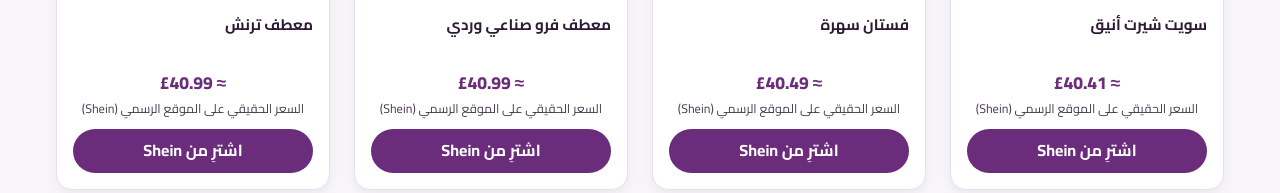
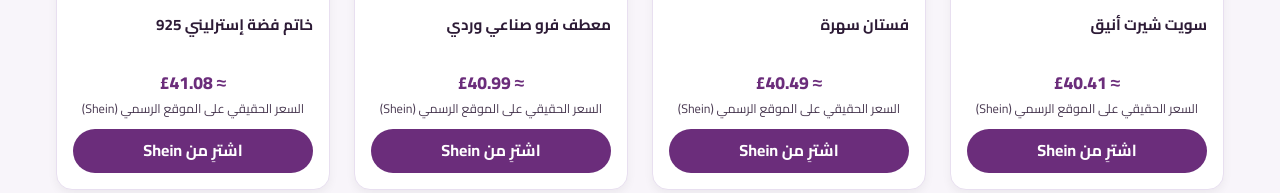
Before and after one commit to banafsajcom/.github.io, a plain HTML site: page index.html in a window 1280 px wide. Shown: the part 740-933 px from the top of the page. Drawn offline with Linux system fonts and the light colour scheme.

Commit message:
Update index.html

```diff
--- a/index.html
+++ b/index.html
@@ -133,7 +133,7 @@ const myProducts = [
   {"id":565426835,"name_ar":"سويت شيرت أنيق","name_en":"BABYPHAT Leopard Print Full-Zip Oversized Sweatshirt With Long Sleeves And Scrip","price":40.41,"image":"https://img.ltwebstatic.com/v4/j/sxfs/2026/09/09/e3/178895772861a9309eaebb80fca40e2e3a4439916d_thumbnail_405x552.jpg","url":"https://www.shein.co.uk/BABYPHAT-Leopard-Print-Full-Zip-Oversized-Sweatshirt-With-Long-Sleeves-And-Script-Logo-Detail-For-Fall-Winter-p-565426835.html"},
   {"id":167154656,"name_ar":"فستان سهرة","name_en":"Elisanya Gorgeous Design Sense Women Formal Dress Luxury Evening Gown","price":40.49,"image":"https://img.ltwebstatic.com/images3_pi/2024/08/07/11/1722960116ffefa2178e7c7152957b0200a263f5f2_thumbnail_405x552.jpg","url":"https://www.shein.co.uk/Elisanya-Gorgeous-Design-Sense-Women-Formal-Dress-Luxury-Evening-Gown-p-167154656.html"},
   {"id":539779298,"name_ar":"معطف فرو صناعي وردي","name_en":"Perirose Women's Pink Faux Fur Coat, Soft Plush Fuzzy Winter Jacket With Oversiz","price":40.99,"image":"https://img.ltwebstatic.com/v4/j/spmp/2026/01/06/34/17676902230e14c73cc46044e50c11f23d806b994a_thumbnail_405x552.jpg","url":"https://www.shein.co.uk/Perirose-Women-s-Pink-Faux-Fur-Coat-Soft-Plush-Fuzzy-Winter-Jacket-With-Oversized-Collar-Elegant-Warm-Fall-Winter-Streetwear-Casual-Chic-Outerwear-p-539779298.html"},
-  {"id":35478288,"name_ar":"معطف ترنش","name_en":"Mountain Warehouse Womens/Ladies Coastline Water Resistant Robe (Khaki)","price":40.99,"image":"https://img.ltwebstatic.com/images3_spmp/2024/08/06/71/1722932807b83501d522d9b0b3f2f906e4bcdc5417_square_thumbnail_405x552.jpg","url":"https://www.shein.co.uk/Mountain-Warehouse-Womens-Ladies-Coastline-Water-Resistant-Robe-Khaki--p-35478288.html"},
+
   {"id":436546636,"name_ar":"خاتم فضة إسترليني 925","name_en":"KAHOOT A Simple 925 Sterling Silver Ring With A 2.1-Carat Moissanite, Suitable F","price":41.08,"image":"https://img.ltwebstatic.com/v4/j/spmp/2026/07/09/da/17835678877e823ea4ec9ff0d416898bc73a8d760e_thumbnail_405x552.jpg","url":"https://www.shein.co.uk/KAHOOT-A-Simple-925-Sterling-Silver-Ring-With-A-2-1-Carat-Moissanite-Suitable-For-Both-Men-And-Women-Perfect-For-Everyday-Wear-Banquets-And-Dates--p-436546636.html"},
   {"id":514644161,"name_ar":"بلوزة أنيقة","name_en":"Women Floral Blouse Puff Sleeve Big Bow Tie Square Neck Casual Summer Vacation A","price":41.49,"image":"https://img.ltwebstatic.com/v4/j/spmp/2026/06/10/9e/1781079080fd898b9dae7dea1e15fa422c04743403_thumbnail_405x552.jpg","url":"https://www.shein.co.uk/Women-Floral-Blouse-Puff-Sleeve-Big-Bow-Tie-Square-Neck-Casual-Summer-Vacation-Aesthetic-Elegant-Top-p-514644161.html"},
   {"id":107085361,"name_ar":"فستان دانتيل","name_en":"MOTF PREMIUM ELEGANT DATE NIGHT FAUX LEATHER PATCHWORK HOLLOW-OUT LACE WAIST MAX","price":41.53,"image":"https://img.ltwebstatic.com/v4/j/pi/2025/06/25/75/1750853143dabf5cb55a208767c3ec8f96f39eea96_thumbnail_405x552.jpg","url":"https://www.shein.co.uk/MOTF-PREMIUM-ELEGANT-DATE-NIGHT-FAUX-LEATHER-PATCHWORK-HOLLOW-OUT-LACE-WAIST-MAXI-DRESS-p-107085361.html"},
```
